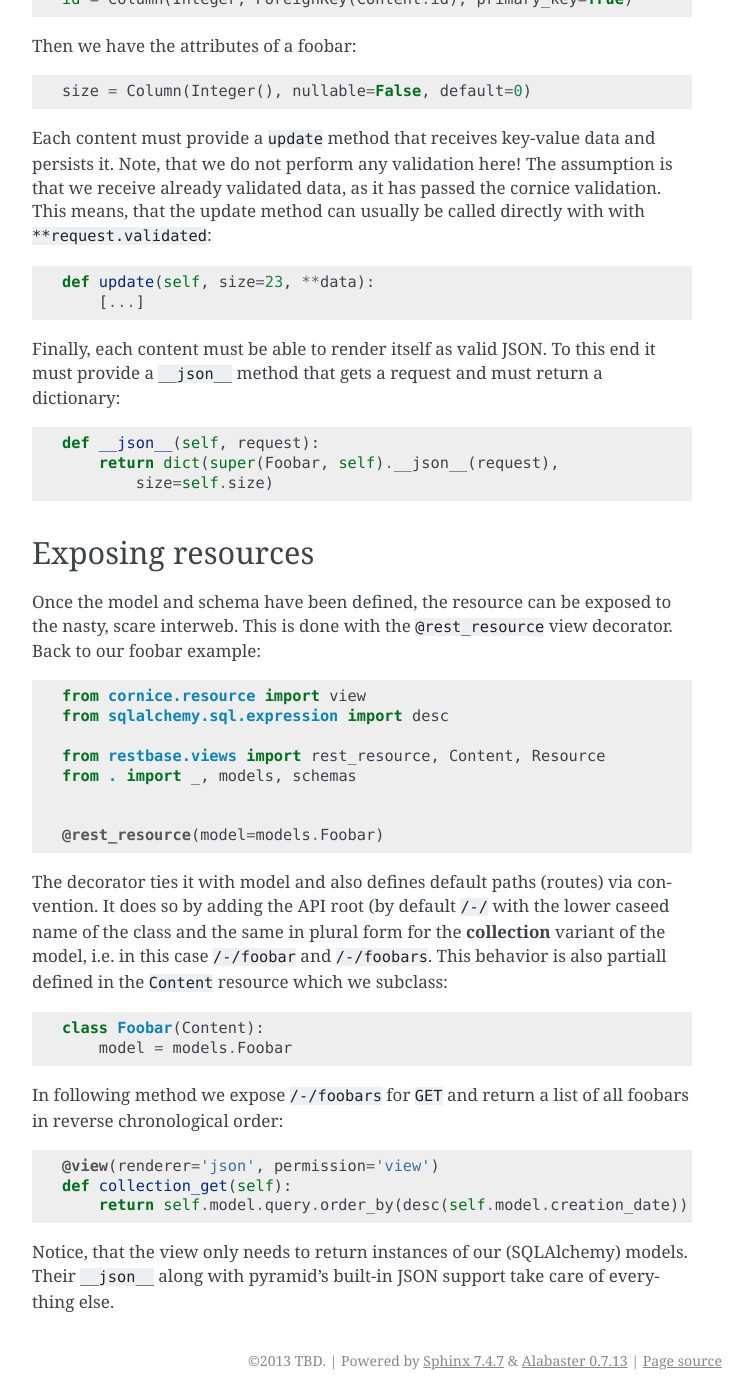
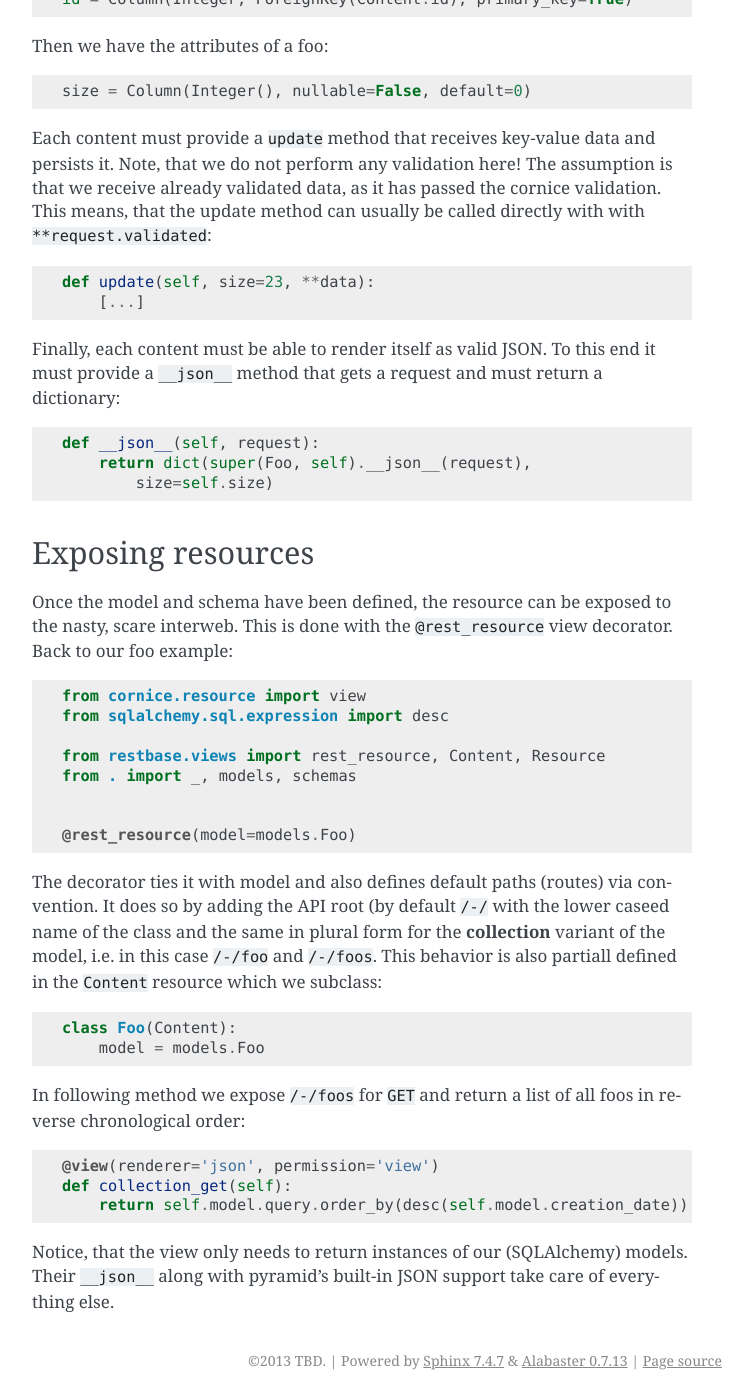
Before and after one commit to pyfidelity/rest-seed, a Sphinx documentation site: the page built from docs/rest.rst, in a window 1280 px wide and 1400 px high, scrolled down 1256 px. Shown: the whole window, without its empty margins (388-1140 px from the left). Built offline with Sphinx 7.4.7, drawn with Linux system fonts in a browser that asks for light colours; some of the changed text lies outside the part shown.

Commit message:
don't use "foobar" for anything that's not the project/package name
this way all occurences of "foobar" can simply be replaced with the project name when starting a new one...

```diff
--- a/docs/backend.rst
+++ b/docs/backend.rst
@@ -23,7 +23,7 @@ To run an individual test, use the `-k` parameter (see `the pytest documentation
 
 To create a coverage report, run::
 
-    $ bin/py.test --cov=foobar
+    $ bin/py.test --cov=restbase
 
 This generates a report on the console, as well as a pretty report in `htmlcov/index.html` where you can browse the code and see which lines are not covered::
 
--- a/docs/rest.rst
+++ b/docs/rest.rst
@@ -15,7 +15,7 @@ As an example::
     from restbase.schemas import ContentSchema, FileSchema, MissingOrRequiredNode
 
 
-    class Foobar(ContentSchema):
+    class Foo(ContentSchema):
 
         size = SchemaNode(Integer())
 
@@ -29,21 +29,21 @@ Declaring resources
 
 ``rest-base`` contains the main components with which we define resources: ``rest_resource`` (a decorator), ``Content`` a base class, and ``Resource`` a generic resource implementation on top of cornice.
 
-Let's look at the Foobar model as an example::
+Let's look at the Foo model as an example::
 
     from restbase.models import Content
 
-    class Foobar(Content):
+    class Foo(Content):
 
 Next, we define its schema::
 
-        schema = schemas.Foobar
+        schema = schemas.Foo
 
 Each content is identified by a global namespace ``id`` (which is already part of the Content schema, so we didn't have to include it above)::
 
         id = Column(Integer, ForeignKey(Content.id), primary_key=True)
 
-Then we have the attributes of a foobar::
+Then we have the attributes of a foo::
 
         size = Column(Integer(), nullable=False, default=0)
 
@@ -55,14 +55,14 @@ Each content must provide a ``update`` method that receives key-value data and p
 Finally, each content must be able to render itself as valid JSON. To this end it must provide a ``__json__`` method that gets a request and must return a dictionary::
 
         def __json__(self, request):
-            return dict(super(Foobar, self).__json__(request),
+            return dict(super(Foo, self).__json__(request),
                 size=self.size)
 
 
 Exposing resources
 ==================
 
-Once the model and schema have been defined, the resource can be exposed to the nasty, scare interweb. This is done with the ``@rest_resource`` view decorator. Back to our foobar example::
+Once the model and schema have been defined, the resource can be exposed to the nasty, scare interweb. This is done with the ``@rest_resource`` view decorator. Back to our foo example::
 
 
     from cornice.resource import view
@@ -72,14 +72,14 @@ Once the model and schema have been defined, the resource can be exposed to the
     from . import _, models, schemas
 
 
-    @rest_resource(model=models.Foobar)
+    @rest_resource(model=models.Foo)
 
-The decorator ties it with model and also defines default paths (routes) via convention. It does so by adding the API root (by default ``/-/`` with the lower caseed name of the class and the same in plural form for the **collection** variant of the model, i.e. in this case ``/-/foobar`` and ``/-/foobars``. This behavior is also partiall defined in the ``Content`` resource which we subclass::
+The decorator ties it with model and also defines default paths (routes) via convention. It does so by adding the API root (by default ``/-/`` with the lower caseed name of the class and the same in plural form for the **collection** variant of the model, i.e. in this case ``/-/foo`` and ``/-/foos``. This behavior is also partiall defined in the ``Content`` resource which we subclass::
 
-    class Foobar(Content):
-        model = models.Foobar
+    class Foo(Content):
+        model = models.Foo
 
-In following method we expose ``/-/foobars`` for ``GET`` and return a list of all foobars in reverse chronological order::
+In following method we expose ``/-/foos`` for ``GET`` and return a list of all foos in reverse chronological order::
 
         @view(renderer='json', permission='view')
         def collection_get(self):
```
Also changed, not shown: 1 other file.
